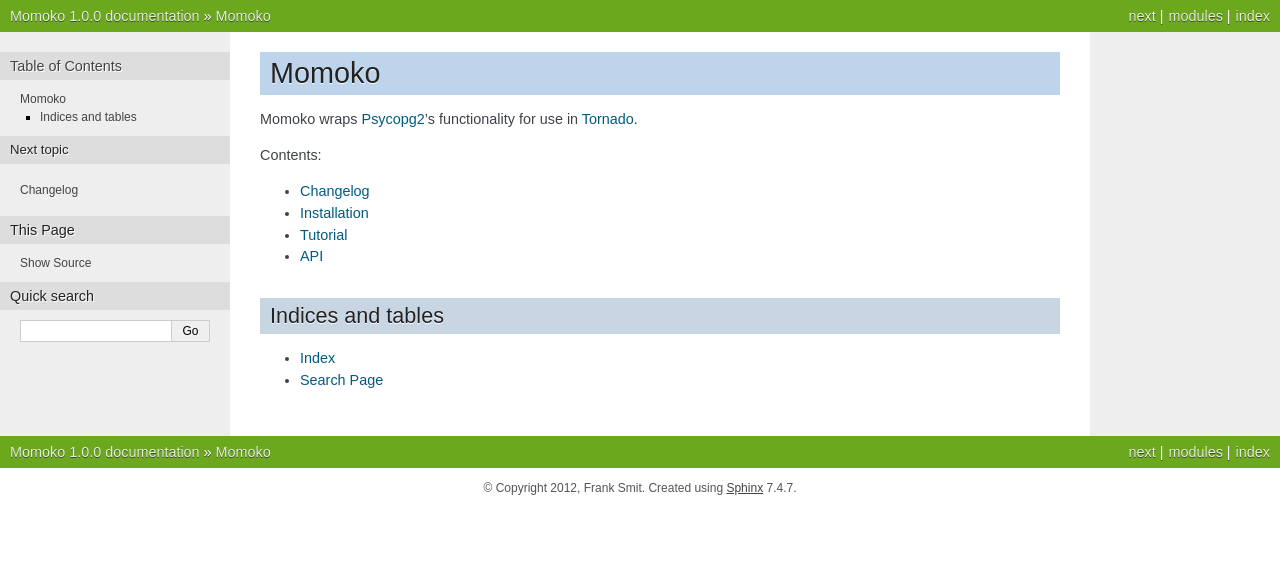
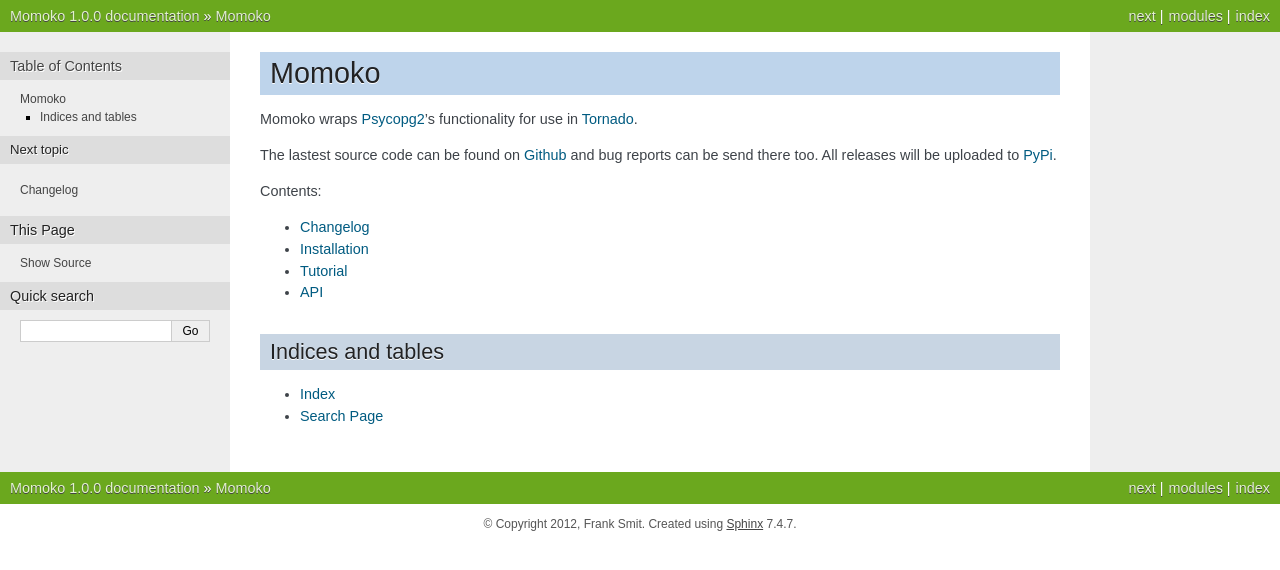
Before and after one commit to FSX/momoko, a Sphinx documentation site: the page built from docs/index.rst, in a window 1280 px wide. Shown: the top 570 px of the page. Built offline with Sphinx 7.4.7, drawn with Linux system fonts in a browser that asks for light colours.

Commit message:
Added links to Github and PyPi in the documentation.

```diff
--- a/docs/conf.py
+++ b/docs/conf.py
@@ -128,7 +128,7 @@
 # Add any paths that contain custom static files (such as style sheets) here,
 # relative to this directory. They are copied after the builtin static files,
 # so a file named "default.css" will overwrite the builtin "default.css".
-html_static_path = ['_static']
+# html_static_path = ['_static']
 
 # If not '', a 'Last updated on:' timestamp is inserted at every page bottom,
 # using the given strftime format.
@@ -236,7 +236,7 @@
 #  dir menu entry, description, category)
 texinfo_documents = [
   ('index', 'Momoko', 'Momoko Documentation',
-   'Frank Smit', 'Momoko', 'One line description of project.',
+   'Frank Smit', 'Momoko', "Momoko wraps Psycopg2's functionality for use in Tornado.",
    'Miscellaneous'),
 ]
 
--- a/docs/index.rst
+++ b/docs/index.rst
@@ -5,8 +5,14 @@
 
 Momoko wraps Psycopg2_'s functionality for use in Tornado_.
 
+The lastest source code can be found on Github_ and bug reports can be send
+there too. All releases will be uploaded to PyPi_.
+
+
 .. _Psycopg2: http://www.initd.org/psycopg/
-.. _Tornado: http://www.tornadoweb.org/
+.. _Tornado: http://www.tornadoweb.org
+.. _Github: https://github.com/FSX/momoko
+.. _PyPi: https://pypi.python.org/pypi/Momoko
 
 Contents:
 
```
